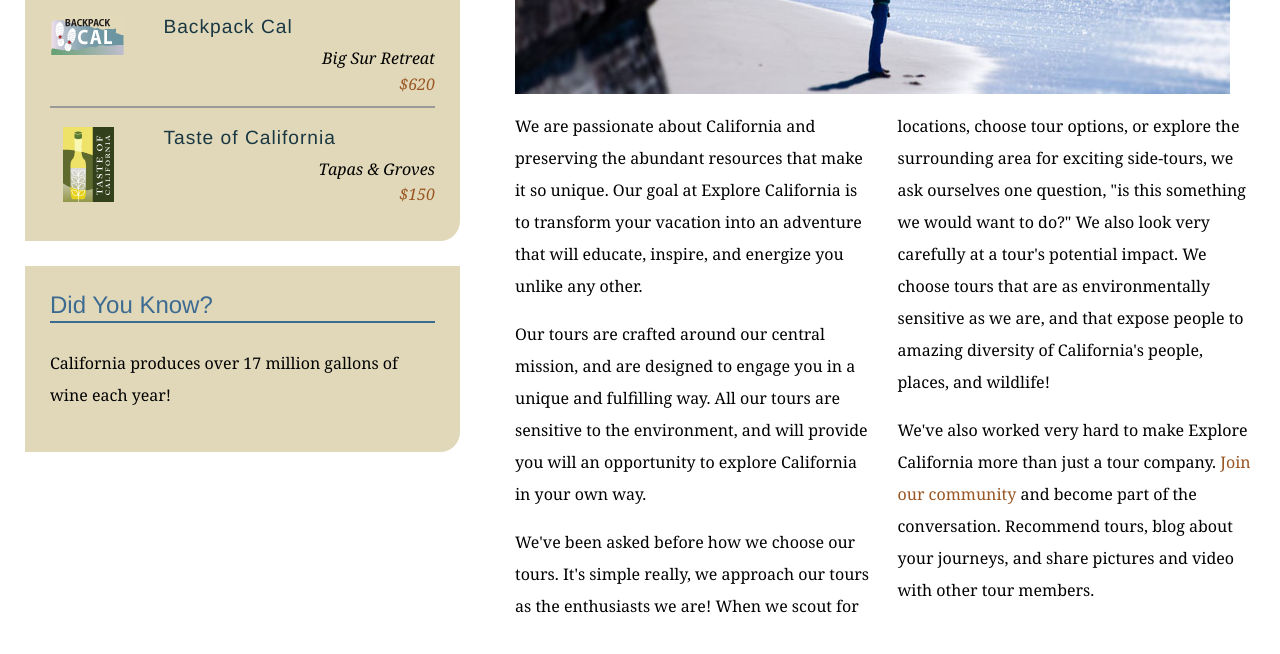
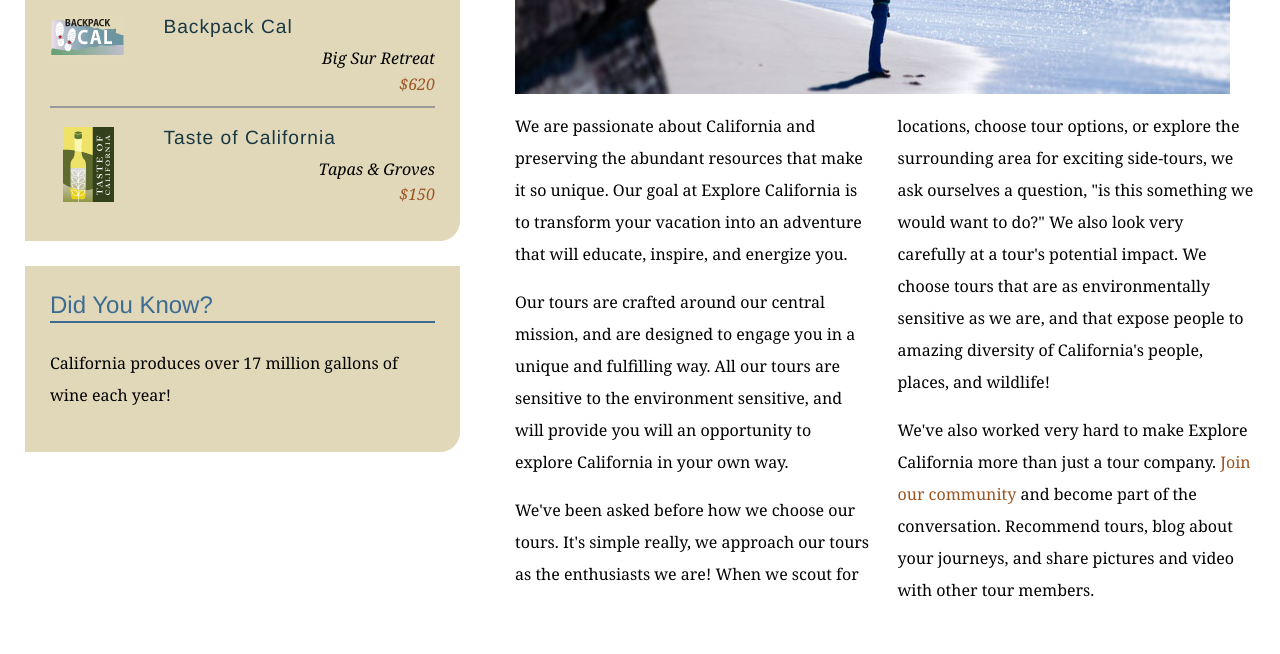
Before and after one commit to AmolBankar/explore_california, a plain HTML site: page mission.html in a window 1280 px wide. Shown: the part 590-1244 px from the top of the page. Drawn offline with Linux system fonts and the light colour scheme.

Commit message:
text edits on mission page

```diff
--- a/mission.html
+++ b/mission.html
@@ -62,9 +62,9 @@
           <h1>Who we are</h1>
           <img src="assets/images/mission_look.jpg" alt="Looking out at the Pacific" class="articleImage" />
           <div class="multiCol">
-            <p>We are passionate about California and preserving the abundant resources that make it so unique. Our goal at Explore California is to transform your vacation into an adventure that will educate, inspire, and energize you unlike any other.</p>
-            <p>Our tours are crafted around our central mission, and are designed to engage you in a unique and fulfilling way. All our tours are sensitive to the environment, and will provide you will an opportunity to explore California in your own way.</p>
-            <p>We've been asked before how we choose our tours. It's simple really, we approach our tours as the enthusiasts we are! When we scout for locations, choose tour options, or explore the surrounding area for exciting side-tours, we ask ourselves one question, &quot;is this something we would want to do?&quot; We also look very carefully at a tour's potential impact. We choose tours that are as environmentally sensitive as we are, and that expose people to amazing diversity of California's people, places, and wildlife!</p>
+            <p>We are passionate about California and preserving the abundant resources that make it so unique. Our goal at Explore California is to transform your vacation into an adventure that will educate, inspire, and energize you.</p>
+            <p>Our tours are crafted around our central mission, and are designed to engage you in a unique and fulfilling way. All our tours are sensitive to the environment sensitive, and will provide you will an opportunity to explore California in your own way.</p>
+            <p>We've been asked before how we choose our tours. It's simple really, we approach our tours as the enthusiasts we are! When we scout for locations, choose tour options, or explore the surrounding area for exciting side-tours, we ask ourselves a question, &quot;is this something we would want to do?&quot; We also look very carefully at a tour's potential impact. We choose tours that are as environmentally sensitive as we are, and that expose people to amazing diversity of California's people, places, and wildlife!</p>
             <p>We've also worked very hard to make Explore California more than just a tour company. <a href="explorers/join.html">Join our community</a> and become part of the conversation. Recommend tours, blog about your journeys, and share pictures and video with other tour members.</p>
           </div>
         </div>
```
